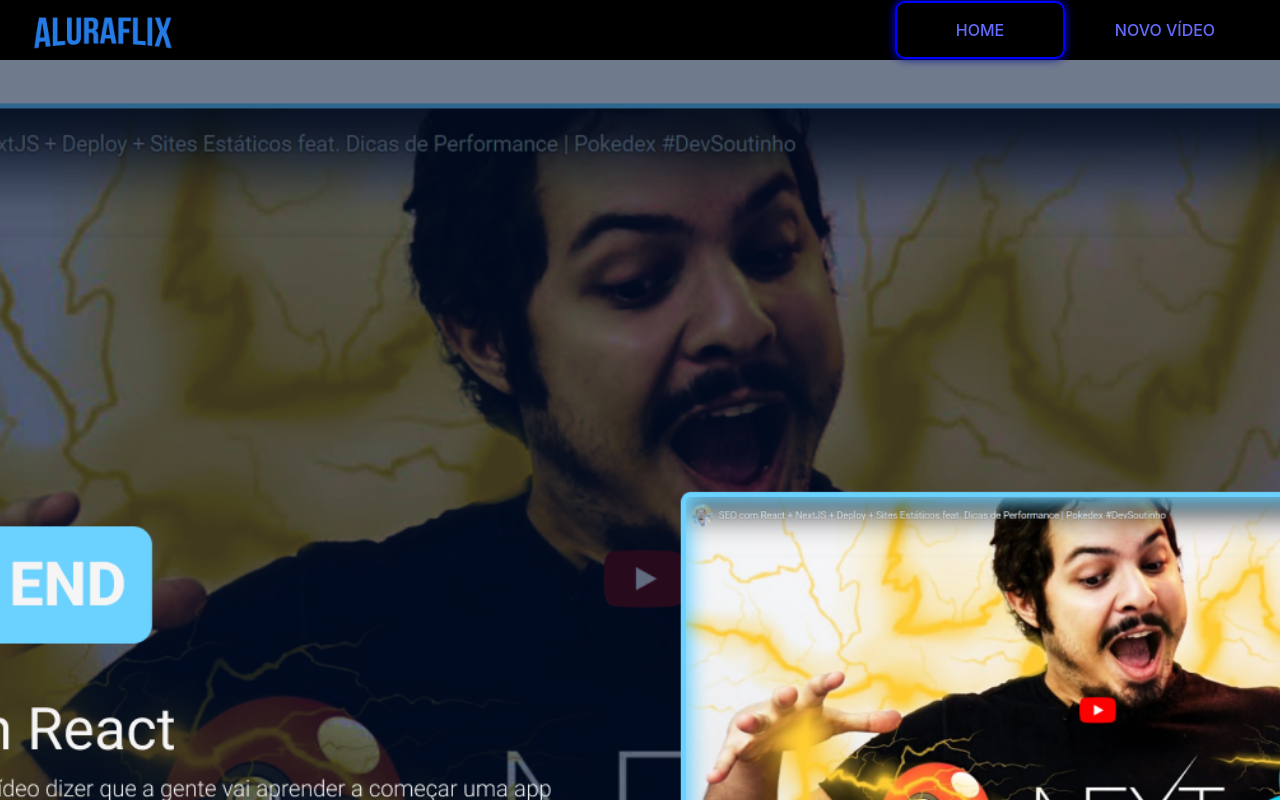
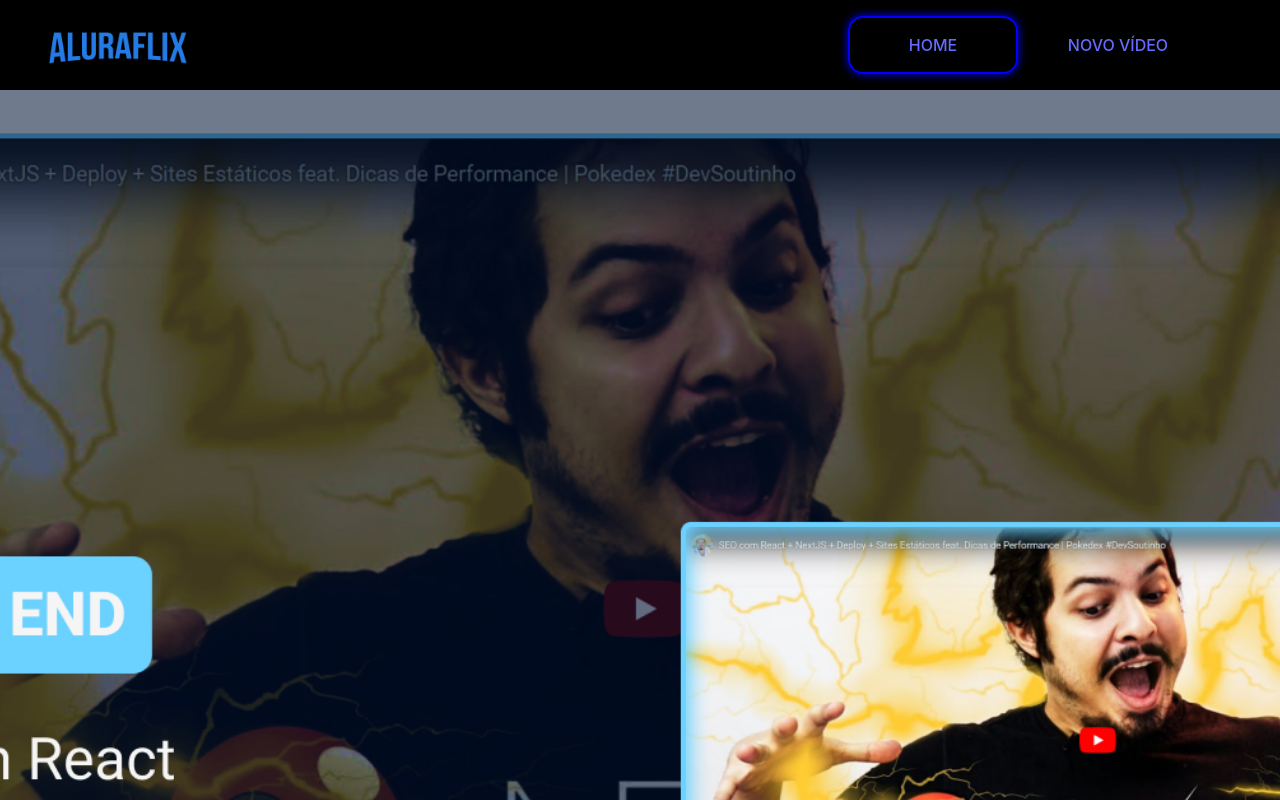
Before and after one commit to van-gomes/challenge-mcio-one-alura-fix, a React (Vite) app: page / in a window 1280 px wide. Shown: the top 800 px of the page. Built offline with nearby package versions, Linux system fonts and the light colour scheme.

Commit message:
Convert px to rem

```diff
--- a/src/components/Banner/Banner.module.css
+++ b/src/components/Banner/Banner.module.css
@@ -1,9 +1,10 @@
 .container__banner {
+    display: flex;
     width: 100%;
 }
 
 .container__banner img {
     width: 100%;
-    height: 1060px;
+    height: 66.25rem;
     object-fit: cover;
 }
--- a/src/components/Header/Header.module.css
+++ b/src/components/Header/Header.module.css
@@ -5,13 +5,13 @@
   top: 0;
   left: 0;
   width: 100%;
-  height: 40px;
-  padding: 30px;
+  height: 2.5rem;
+  padding: 2.8125rem;
   background-color: #000000;
 }
 
 .container_logo img {
-  height: 40px;
-  padding: 3px;
-  margin-top: 12px;
+  height: 2.5rem;
+  padding: 0.1875rem;
+  margin-top: 0.75rem;
 }
--- a/src/components/NavLinks/NavLinks.jsx
+++ b/src/components/NavLinks/NavLinks.jsx
@@ -3,9 +3,9 @@
 
 export const NavLinks = () => {
   return (
-    <nav className={styles.container__nav}>
-      <ul className={styles.nav__links}>
-        <li className={styles.nav__link__home}>
+    <nav className={styles.container_nav}>
+      <ul className={styles.nav_links}>
+        <li className={styles.nav_link_home}>
           <a href="/">
             HOME
           </a>
--- a/src/components/NavLinks/NavLinks.module.css
+++ b/src/components/NavLinks/NavLinks.module.css
@@ -1,24 +1,25 @@
-.container__nav{
+.container_nav {
   width: 100%;
+  margin: 2rem;
 }
 
-.nav__links {
+.nav_links {
   display: flex;
   justify-content: end;
   align-items: center;
-  gap: 15px;
+  gap: 0.9375rem;
 }
 
-.nav__links li {
+.nav_links li {
   list-style: none;
-  width: 170px;
+  width: 10.625rem;
   text-align: center;
 }
 
-.nav__link__home {
+.nav_link_home {
   color: blue;
-  border: 2px solid blue;
-  padding: 15px;
-  border-radius: 10px;
-  box-shadow: 0 0 10px blue;
+  border: 0.125rem solid blue;
+  padding: 0.9375rem;
+  border-radius: 0.9375rem;
+  box-shadow: 0 0 0.625rem blue;
 }
```
